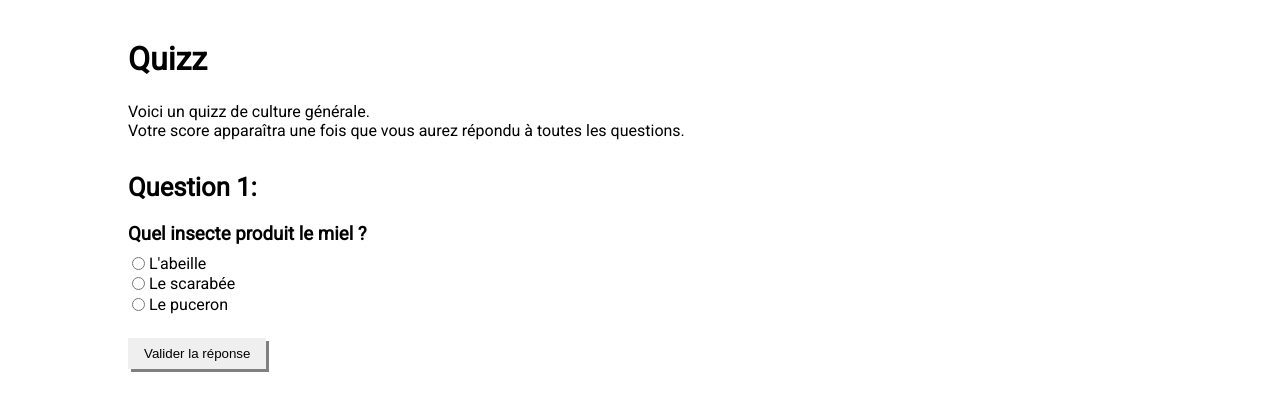
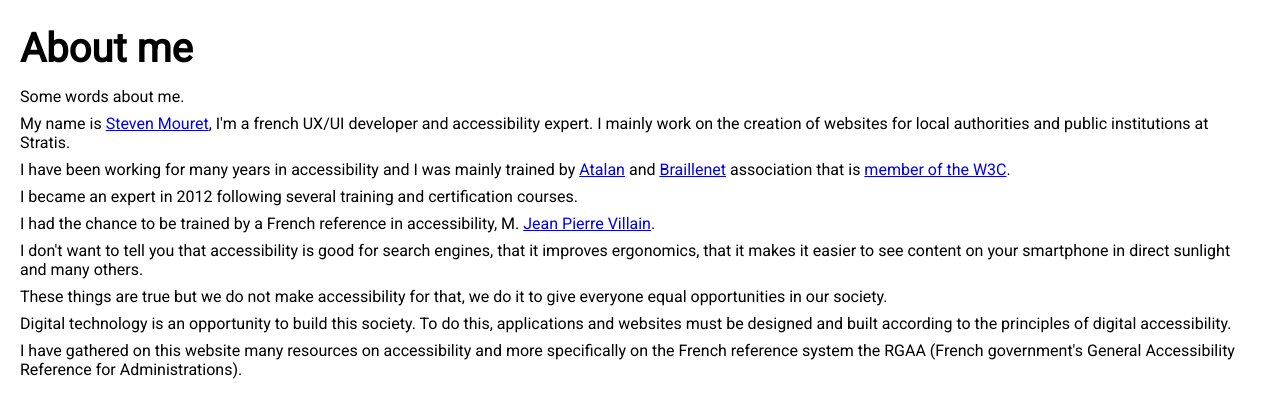
Before and after one commit to stevenMouret/stevenMouret.github.io, a plain HTML site: page index.html in a window 1280 px wide. Drawn offline with Linux system fonts and the light colour scheme.

Commit message:
About me

```diff
--- a/css/js-quizz.css
+++ b/css/style.css
@@ -2,17 +2,22 @@
     margin: 0;
     padding: 0;
 }
+html {
+    font-size: 62.5%;
+}
+
 body {
     font-family: 'Roboto', sans-serif;
 
+
 }
 h1 {
-    font-size: 2rem;
+    font-size: 4rem;
     font-weight: bold;
     margin: 2.5rem 0 1.5rem;
 }
 h2 {
-    font-size: 1.6rem;
+    font-size: 3rem;
     font-weight: bold;
     margin: 2rem 0 1.3rem;
 }
@@ -38,11 +43,12 @@
     padding: .5rem 1rem;
     box-shadow: 3px 3px 0 grey;
 }
+p {
+    font-size: 1.6rem;
+    margin: 0 0 0.8rem;
+}
 #page {
-    width: 80vw;
+    max-width: 1280px;
     margin: 0 auto;
+    padding: 0 2rem;
 }
-#score {
-    margin: .5rem 0;
-    font-weight: bold;
-}
--- a/index.html
+++ b/index.html
@@ -1,18 +1,25 @@
 <!doctype html>
-<html lang="fr-FR">
+<html lang="en">
 <head>
     <meta charset="UTF-8">
-    <title>JS-Quizz</title>
+    <meta http-equiv="X-UA-Compatible" content="IE=edge">
+    <meta name="viewport" content="width=device-width, initial-scale=1">
+    <title>About Steven Mouret</title>
     <link href="https://fonts.googleapis.com/css?family=Roboto" rel="stylesheet">
-    <link rel="stylesheet" href="css/js-quizz.css"/>
+    <link rel="stylesheet" href="css/style.css"/>
 </head>
 <body>
     <div id="page">
-        <h1>Quizz</h1>
-        <p id="teaser">Voici un quizz de culture générale.<br>Votre score apparaîtra une fois que vous aurez répondu à toutes les questions.</p>
-        <div id="js-quizz"></div>
-        <button type="button" id="next">Valider la réponse</button>
+        <h1>About me</h1>
+        <p>Some words about me.</p>
+        <p>My name is <a href="https://www.linkedin.com/in/steven-mouret-1b693260/">Steven Mouret</a>, I'm a french UX/UI developer and accessibility expert. I mainly work on the creation of websites for local authorities and public institutions at Stratis.</p>
+        <p>I have been working for many years in accessibility and I was mainly trained by <a href="https://atalan.fr">Atalan</a> and <a href="https://www.braillenet.org/en/">Braillenet</a> association that is <a href="https://www.w3.org/Consortium/Member/Testimonial/#t1256">member of the W3C</a>.</p>
+        <p>I became an expert in 2012 following several training and certification courses.</p>
+        <p>I had the chance to be trained by a French reference in accessibility, M. <a href="https://www.linkedin.com/in/jean-pierre-villain-b8a52033/">Jean Pierre Villain</a>.</p>
+        <p>I don't want to tell you that accessibility is good for search engines, that it improves ergonomics, that it makes it easier to see content on your smartphone in direct sunlight and many others.</p>
+        <p>These things are true but we do not make accessibility for that, we do it to give everyone equal opportunities in our society.</p>
+        <p>Digital technology is an opportunity to build this society. To do this, applications and websites must be designed and built according to the principles of digital accessibility.</p>
+        <p>I have gathered on this website many resources on accessibility and more specifically on the French reference system the RGAA (French government's General Accessibility Reference for Administrations).</p>
     </div>
-    <script src="js/js-quizz.js"></script>
 </body>
 </html>
--- a/js-quizz.json
+++ /dev/null
@@ -1,29 +0,0 @@
-{
-    "questions": [
-        {
-            "question": "Quel insecte produit le miel ?",
-            "choices": ["L'abeille", "Le scarabée", "Le puceron"],
-            "answer": 0
-        },
-        {
-            "question": "Quel fleuve traverse l'Égypte ?",
-            "choices": ["Le Kibo", "Le Danube", "Le Karoun", "Le Nil"],
-            "answer": 3
-        },
-        {
-            "question": "Quel est le nom de l'agence spatiale américaine ?",
-            "choices": ["La Lufthansa", "La NASA", "La Mir"],
-            "answer": 1
-        },
-        {
-            "question": "La Vespa créé en 1946, est un célèbre...",
-            "choices": ["Scooter", "Vélo", "Camion"],
-            "answer": 0
-        },
-        {
-            "question": "Quel était le prénom du peintre Van Gogh. ?",
-            "choices": ["George", "Paul", "Christian", "Vincent"],
-            "answer": 3
-        }
-    ]
-}
--- a/js/js-quizz.js
+++ /dev/null
@@ -1,115 +0,0 @@
-// Fonction de lecture d'un fichier JSON
-// Attention il faut un serveur pour pouvoir lire le fichier JSON
-function readJson(file, callback) {
-    var xhr = new XMLHttpRequest()
-    xhr.overrideMimeType("application/json")
-    xhr.open("GET", file, true)
-    xhr.onreadystatechange = function () {
-        if (xhr.readyState === 4 && xhr.status == "200") {
-            callback(xhr.responseText)
-        }
-    }
-    xhr.send(null)
-}
-
-readJson("./js-quizz.json", function (text) {
-    var questions = JSON.parse(text),
-        questionCounter = 0,
-        selections = [],
-        container = document.getElementById("js-quizz"),
-        nextButton = document.getElementById("next")
-
-    // Affiche la première question
-    validateQuestion()
-
-    // Enregistre la réponse utilisateur
-    function choose() {
-        if (isNaN(document.querySelector('input[name="answer"]:checked'))) {
-            selections[questionCounter] = document.querySelector('input[name="answer"]:checked').value
-        }
-    }
-
-    // Affiche la question suivante
-    nextButton.addEventListener("click", function() {
-        choose()
-
-        // Si aucun choix de l'utilisateur
-        if (isNaN(selections[questionCounter])) {
-            alert('Veuillez faire un choix !');
-        } else {
-            questionCounter++;
-            validateQuestion();
-        }
-    })
-
-    // Création des réponses sous forme de radio
-    function createAnswers(index) {
-        var rListItems = document.createElement("ul")
-
-        // On boucle sur le nombre de réponses de la question en cours
-        for (var i = 0; i < questions.questions[index].choices.length; i++) {
-            var rItem = document.createElement('li'),
-                rInput = '<input type="radio" name="answer" id="answer' + i + '" value="' + i + '">';
-                rLabel = '<label for="answer' + i + '">' + questions.questions[index].choices[i] + '</label>'
-
-            rItem.innerHTML = rInput + rLabel
-            rListItems.appendChild(rItem)
-        }
-        return rListItems
-    }
-
-    // Création d'une question
-    function createQuestion(index) {
-        var qElement = document.createElement('div')
-
-        qElement.setAttribute("id", "question")
-
-        var qQuestionNumber = "<h2>Question " + (index + 1) + ":</h2>",
-            qQuestion = "<h3>" + questions.questions[index].question + "</h3>",
-            qRadio = createAnswers(index)
-
-        qElement.innerHTML = qQuestionNumber + qQuestion
-        container.appendChild(qElement)
-        qElement.appendChild(qRadio)
-    }
-
-    // Affiche le score
-    function displayScore() {
-        var numCorrect = 0
-
-        for (var i = 0; i < selections.length; i++) {
-            if (selections[i] == questions.questions[i].answer) {
-                numCorrect++
-            }
-        }
-
-        var scoreElement = document.createElement('p')
-
-        scoreElement.setAttribute("id", "score")
-        scoreElement.innerHTML = 'Votre score est de ' + numCorrect + ' sur ' + questions.questions.length
-        return scoreElement
-    }
-
-    // Affiche la prochaine question
-    function validateQuestion() {
-        // Supprime la question précédente et cache le texte de présentation
-        if (document.body.contains(document.getElementById('question'))) {
-            document.getElementById('question').remove()
-            document.getElementById('teaser').style.display = 'none'
-        }
-
-        // Si on est pas à la dernière question
-        if( questionCounter < questions.questions.length ){
-            // crée la question
-            createQuestion(questionCounter)
-        }
-        // Si on est à la dernière question
-        else {
-            // On affiche le score
-            var scoreElem = displayScore()
-
-            container.appendChild(scoreElem)
-            nextButton.style.display = 'none'
-        }
-    }
-})
```
